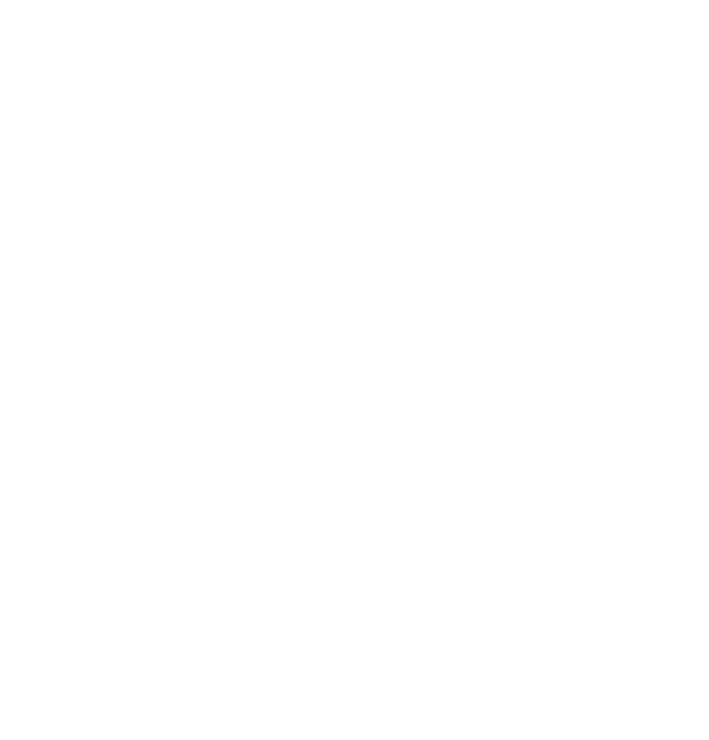
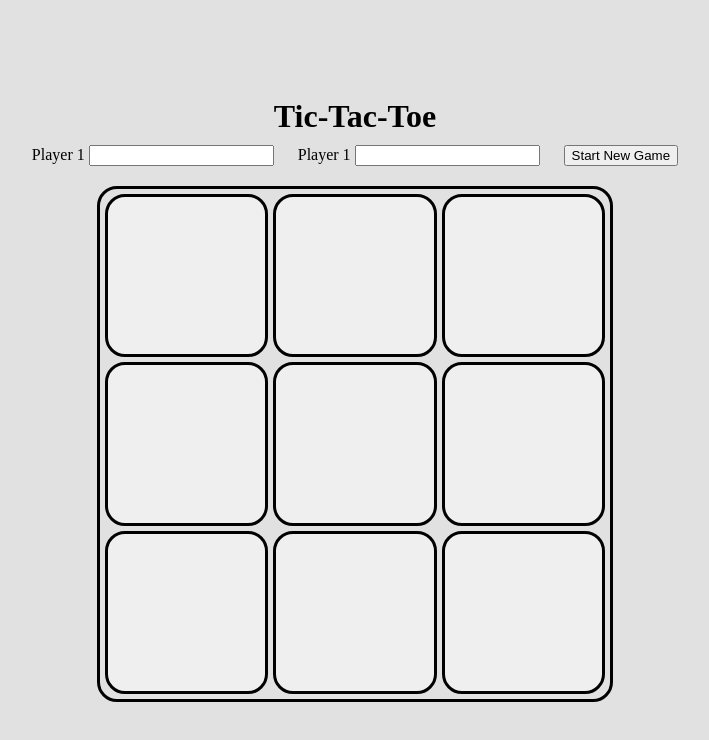
Before and after one commit to nkremer20/odin-tic-tac-toe, a plain HTML site: page index.html in a window 1280 px wide. Shown: the whole page, without its empty margins (285-994 px from the left). Drawn offline with Linux system fonts and the light colour scheme.

Commit message:
Begin creating UI

```diff
--- a/index.html
+++ b/index.html
@@ -8,6 +8,24 @@
     <script src="./tic-tac-toe.js"></script>
 </head>
 <body>
-
+    <h1>Tic-Tac-Toe</h1>
+    <form action="">
+        <label for="player1">Player 1</label>
+        <input type="text" id="player1" name="player1">
+        <label for="player1">Player 1</label>
+        <input type="text" id="player1" name="player1">
+        <button type="submit">Start New Game</button>
+    </form>
+    <div class="gameboard">
+        <button class="marker"></button>
+        <button class="marker"></button>
+        <button class="marker"></button>
+        <button class="marker"></button>
+        <button class="marker"></button>
+        <button class="marker"></button>
+        <button class="marker"></button>
+        <button class="marker"></button>
+        <button class="marker"></button>
+    </div>
 </body>
 </html>
--- a/styles.css
+++ b/styles.css
@@ -5,4 +5,42 @@ body, html {
     flex-direction: column;
     align-items: center;
     justify-content: center;
+    height: 100%;
+    background-color: rgb(225, 225, 225);
 }
+
+h1 {
+    margin: 0;
+    padding: 0;
+    align-self: center;
+}
+
+.container {
+    border: 1px solid black;
+}
+
+input {
+    margin-top: 10px;
+    margin-right: 20px;
+}
+
+.gameboard {
+    margin-top: 20px;
+    padding: 5px;
+    height: 500px;
+    width: 500px;
+    border: 3px solid black;
+    border-radius: 20px;
+    display: grid;
+    grid-template-columns: repeat(3, 1fr);
+    grid-template-rows: repeat(3, 1fr);
+    gap: 5px;
+}
+
+.marker {
+    border-radius: 20px;
+    /* background-color: green; */
+    border: 3px solid black;
+    cursor: pointer;
+    font-size: 60px;
+}
--- a/tic-tac-toe.js
+++ b/tic-tac-toe.js
@@ -93,7 +93,7 @@ function PlayGame(players) {
     printGameBoard();
 
 
-    return {getActivePlayer, switchActivePlayer, printGameBoard, playRound};
+    return {getActivePlayer, playRound};
 
 };
 
```
